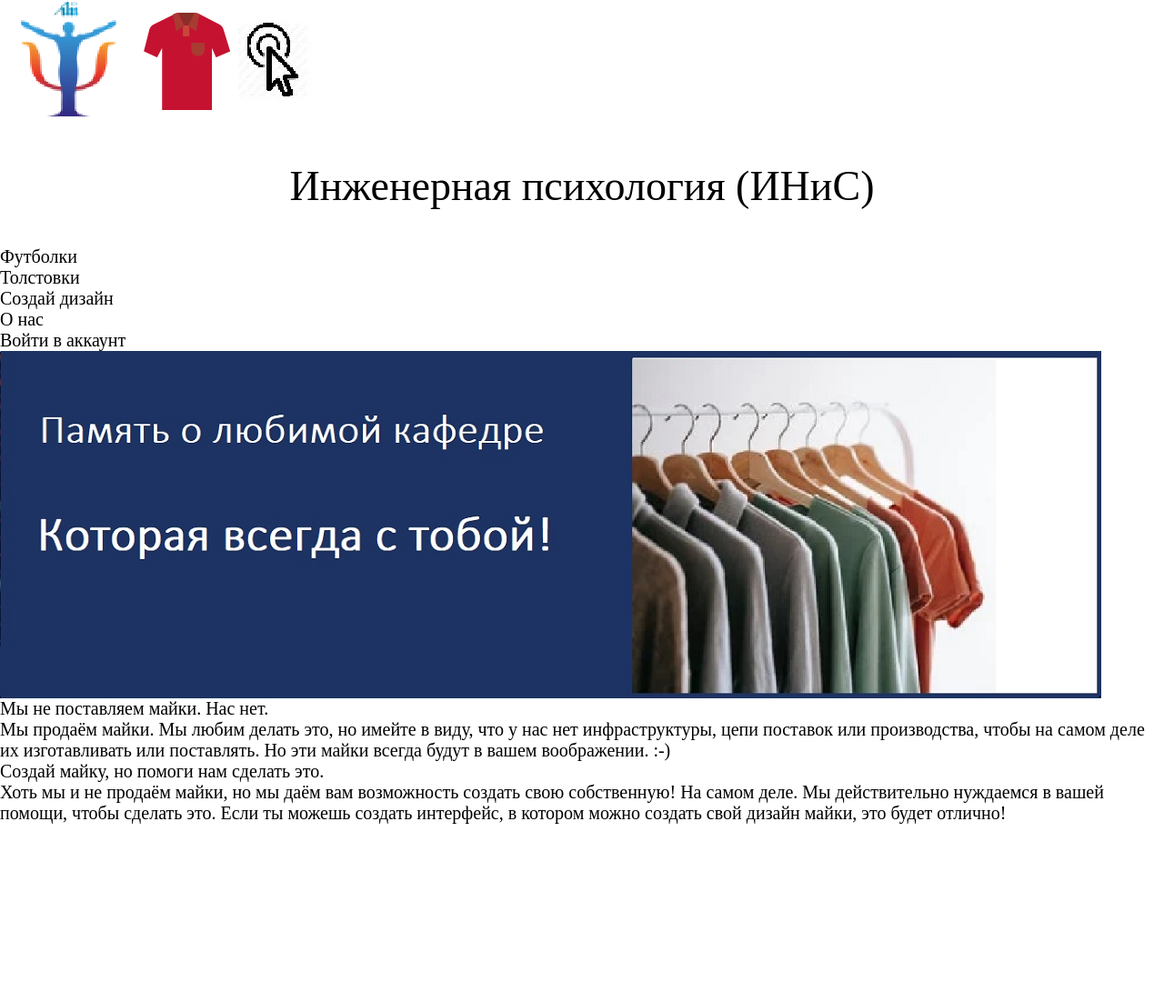
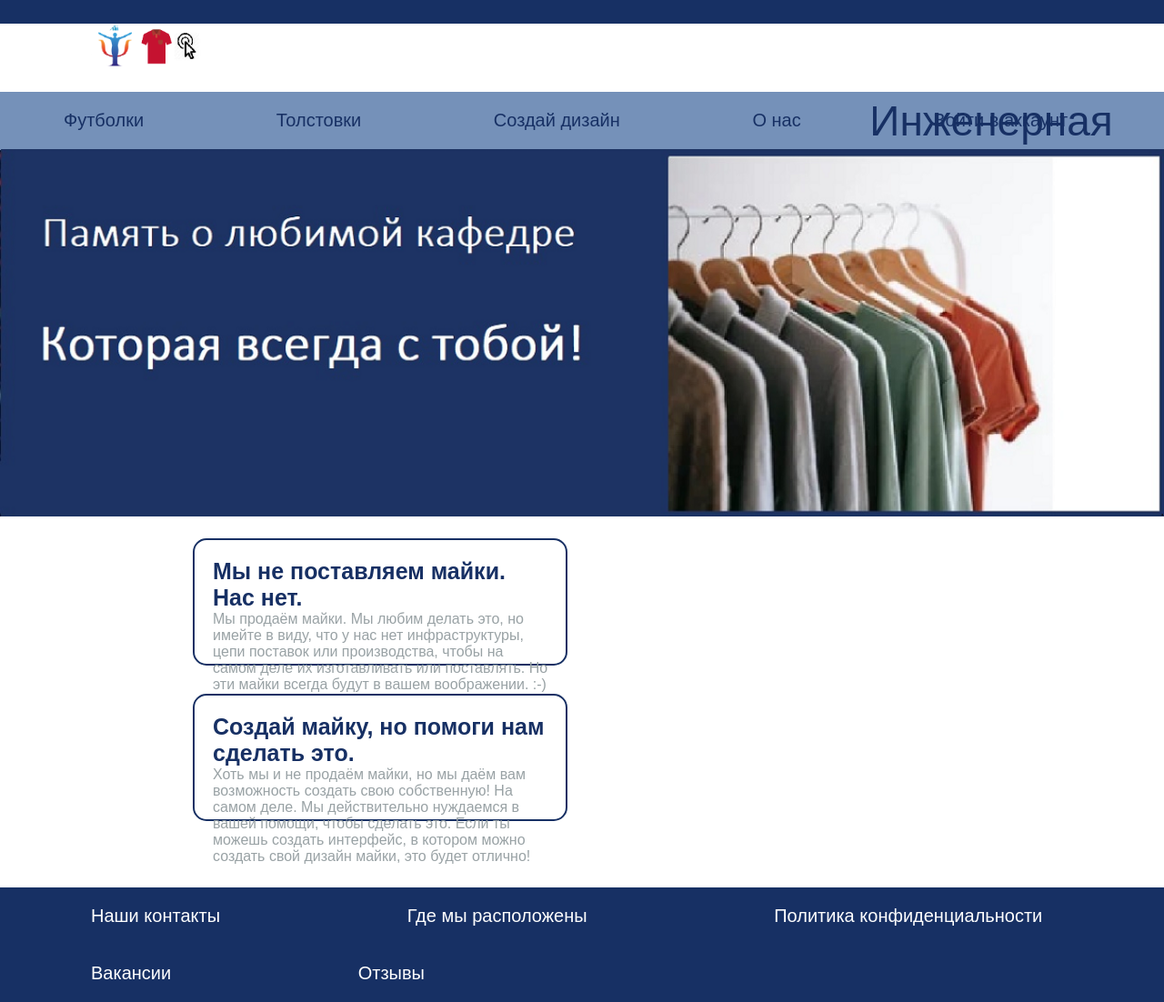
Before and after one commit to senyavitrazov/inis-evt-labs, a website built with webpack: page src/index.html in a window 1280 px wide. Shown: the part 4-1106 px from the top of the page at 91% size. Before the commit the page ends 910 px from the top, so only its background shows below. Built offline with nearby package versions, Linux system fonts and the light colour scheme; files whose address does not match are found by name.

Commit message:
feat: fin

```diff
--- a/src/index.html
+++ b/src/index.html
@@ -4,23 +4,22 @@
   <meta charset="UTF-8">
   <meta http-equiv="X-UA-Compatible" content="IE=edge">
   <meta name="viewport" content="width=device-width, initial-scale=1.0">
-  <link rel="stylesheet" href="style.css">
   <title>Document</title>
 </head>
 <body>
-  <header>
+  <header class="header">
     <div class="header__top"></div>
     <div class="header__bottom">
       <img src="../logo.png" alt="img">
       <h1>Инженерная психология (ИНиС)</h1>
-      <nav class="navigation">
-        <div class="navigation__item">Футболки</div>
-        <div class="navigation__item">Толстовки</div>
-        <div class="navigation__item">Создай дизайн</div>
-        <div class="navigation__item">О нас</div>
-        <div class="navigation__item">Войти в аккаунт</div>
-      </nav>
-  </div>
+    </div>
+    <nav class="navigation">
+      <div class="navigation__item"><a href="dev.html">Футболки</a></div>
+      <div class="navigation__item"><a href="dev.html">Толстовки</a></div>
+      <div class="navigation__item"><a href="dev.html">Создай дизайн</a></div>
+      <div class="navigation__item"><a href="dev.html">О нас</a></div>
+      <div class="navigation__item"><a href="dev.html">Войти в аккаунт</a></div>
+    </nav>
   </header>
   <main class="main">
     <section class="main__about">
@@ -37,5 +36,12 @@
       </div>
     </section>
   </main>
+  <footer>
+    <div><a href="dev.html">Наши контакты</a></div>
+    <div><a href="dev.html">Где мы расположены</a></div>
+    <div><a href="dev.html">Политика конфиденциальности</a></div>
+    <div><a href="dev.html">Вакансии</a></div>
+    <div><a href="dev.html">Отзывы</a></div>
+  </footer>
 </body>
 </html>
--- a/src/sass/abstracts/_constants.scss
+++ b/src/sass/abstracts/_constants.scss
@@ -1,3 +1,3 @@
 $dark-blue: #173064;
 $light-blue: #7591b9;
-$secondary-text: #b7c1c5;
+$secondary-text: #99a2a5;
--- a/src/sass/pages/_main.scss
+++ b/src/sass/pages/_main.scss
@@ -1,26 +1,96 @@
 .header {
-  background: $dark-blue;
-  height: 116px;
   &__top {
+    background: $dark-blue;
+    height: 30px;
   }
 
   &__bottom {
+    height: 75px;
+    img {
+      display: inline-block;
+      height: 50px;
+      margin-left: 100px;
+      margin-bottom: 20px;
+    }
+    h1 {
+      line-height: 75px;
+      color: $dark-blue;
+      margin: 0 auto;
+      padding-left: 900px;
+      display: inline-block;
+    }
+  }
+
+
+  .navigation {
+    background: $light-blue;
+    &__item {
+      a {
+       color: $dark-blue;
+       text-decoration: none;
+       &:hover {
+        text-decoration: underline;
+       }
+      }
+      padding: 20px;
+      margin: 0 50px;
+      display: inline-block;
+    }
   }
 }
-.navigation {
 
-  &__item {
-    display: inline-block;
-  }
-}
 .main {
 
   &__about {
+    width: 100%;
+    img {
+      width: 100%;
+    }
   }
 
   &__bottom {
+    width: 70%;
+    padding: 24px 0;
+    margin: 0 auto;
   }
 
   &__item {
+    padding: 20px;
+    display: inline-block;
+    width: 46%;
+    margin: 0 20px;
+    height: 140px;
+    border: 2px solid $dark-blue;
+    border-radius: 15px;
+    h2 {
+      color: $dark-blue;
+      font-size: 25px;
+      font-weight: bold;
+    }
+    p {
+      font-size: 16px;
+      color: $secondary-text;
+    }
   }
 }
+
+body {
+  font-family: sans-serif;
+}
+
+footer {
+  background: $dark-blue;
+  div {
+    display: inline-block;
+    padding: 20px;
+    margin: 0 80px;
+    a {
+      font-weight: normal;
+      text-decoration: none;
+      color: white;
+      &:hover {
+        text-decoration: underline;
+      }
+    }
+  }
+}
--- a/src/sass/style.scss
+++ b/src/sass/style.scss
@@ -1,4 +1,6 @@
 @import "./base/reset";
 @import "./base/typography";
 
-@import "./abstracts/constants"
+
+@import "./abstracts/constants";
+@import "./pages/main"
--- a/webpack.config.js
+++ b/webpack.config.js
@@ -71,6 +71,7 @@ module.exports = ({ development }) => ({
   plugins: [
     new MiniCssExtractPlugin({ filename: '[name].[contenthash].css' }),
     new HtmlWebpackPlugin({ template: './src/index.html' }),
+    new HtmlWebpackPlugin({filename: 'dev.html', template: './src/dev.html' }),
     new CopyPlugin({
       patterns: [{
         from: 'public',
```
Also changed, not shown: src/dev.html (added, +12 -0 lines).
